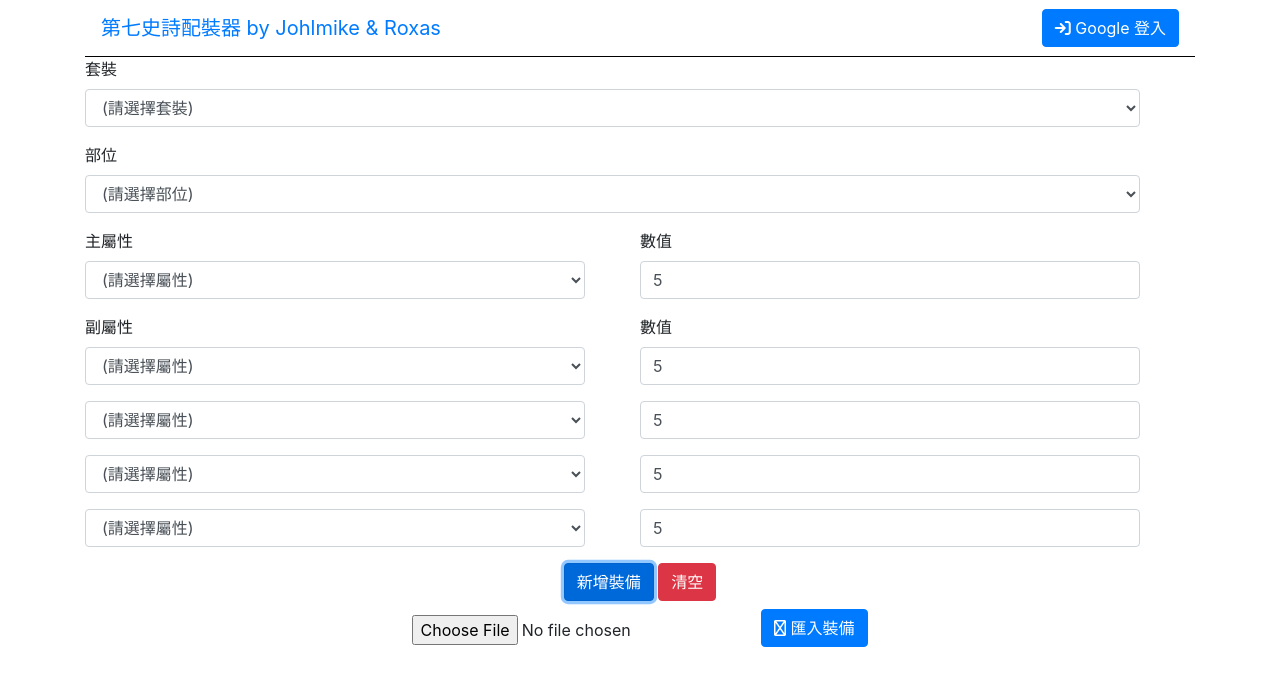
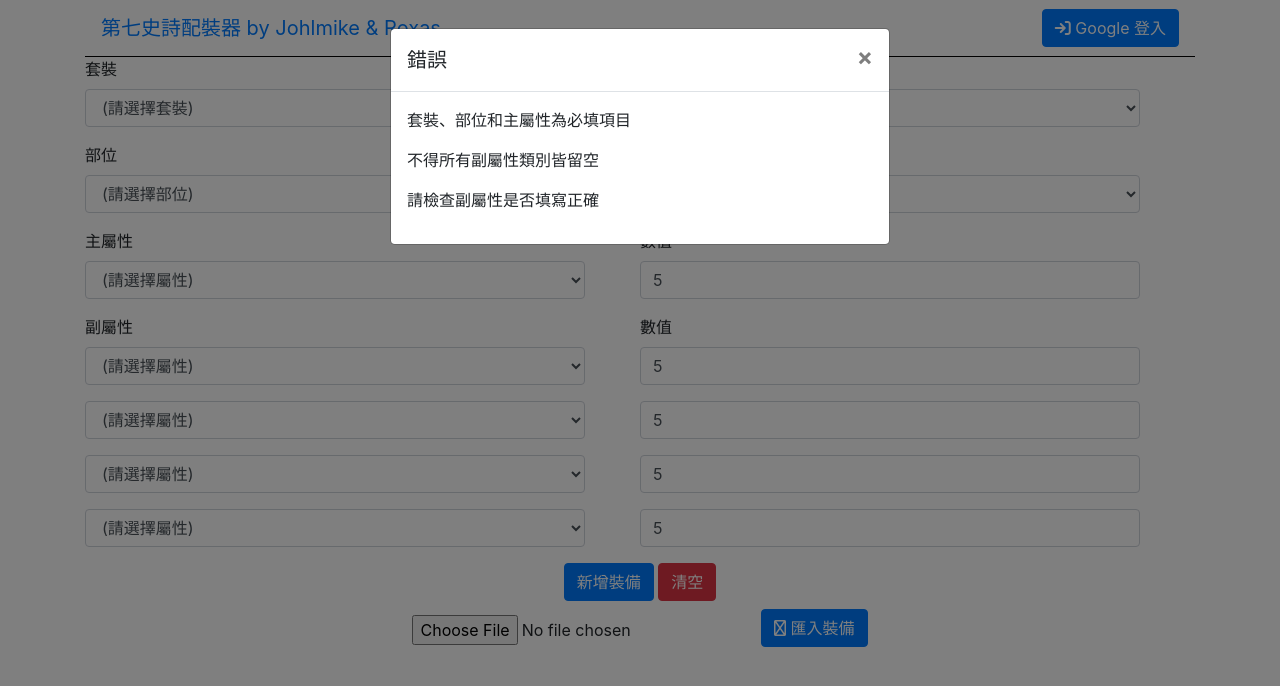
Before and after one commit to johlmike/epic7gear, a plain HTML site: page public/index.html in a window 1280 px wide. Both pictures are taken after typing "5", "5", "5", "5", "5" into the empty fields and a click on the button "新增裝備". Drawn offline with nearby package versions, Linux system fonts and the light colour scheme; no server answers; some icons are missing.

Commit message:
新增錯誤訊息Modal
1. 刪除多餘console.log
2. 建議錯誤訊息Modal

```diff
--- a/public/index.html
+++ b/public/index.html
@@ -4,7 +4,7 @@
 <head>
   <meta charset="utf-8">
   <meta name="viewport" content="width=device-width, initial-scale=1, shrink-to-fit=no">
-  <title>第七史詩配裝器 - Epic 7 Gear Calculator by Johlmike & Roxas</title>
+  <title>第七史詩配裝器 - Epic 7 Gear Calculator</title>
   <link rel="stylesheet" href="https://stackpath.bootstrapcdn.com/bootstrap/4.5.0/css/bootstrap.min.css" integrity="sha384-9aIt2nRpC12Uk9gS9baDl411NQApFmC26EwAOH8WgZl5MYYxFfc+NcPb1dKGj7Sk" crossorigin="anonymous">
   <script src="https://kit.fontawesome.com/ddae8aa186.js" crossorigin="anonymous"></script>
   <link rel="stylesheet" type="text/css" href="css/main.css">
@@ -176,9 +176,9 @@
         <center>
           <input type="file" id="fileinput">
           <button class="btn btn-primary mb-2" id="importCsvBtn">
-              <i class="far fa-file-import"></i>
-              匯入裝備
-            </button>
+            <i class="far fa-file-import"></i>
+            匯入裝備
+          </button>
         </center>
       </section>
     </main>
@@ -186,15 +186,28 @@
     <div class="row calculator"></div>
     <footer></footer>
   </div>
+  <!-- 錯誤訊息Modal -->
+  <div class="modal" tabindex="-1" role="dialog" id="errorModal">
+    <div class="modal-dialog">
+      <div class="modal-content">
+        <div class="modal-header">
+          <h5 class="modal-title">錯誤</h5>
+          <button type="button" class="close" data-dismiss="modal" aria-label="Close">
+            <span aria-hidden="true">&times;</span>
+          </button>
+        </div>
+        <div class="modal-body" id="errorMsg">
+        </div>
+      </div>
+    </div>
+  </div>
   <script src="https://code.jquery.com/jquery-3.5.1.slim.min.js" integrity="sha384-DfXdz2htPH0lsSSs5nCTpuj/zy4C+OGpamoFVy38MVBnE+IbbVYUew+OrCXaRkfj" crossorigin="anonymous"></script>
   <script src="https://cdn.jsdelivr.net/npm/popper.js@1.16.0/dist/umd/popper.min.js" integrity="sha384-Q6E9RHvbIyZFJoft+2mJbHaEWldlvI9IOYy5n3zV9zzTtmI3UksdQRVvoxMfooAo" crossorigin="anonymous"></script>
   <script src="https://stackpath.bootstrapcdn.com/bootstrap/4.5.0/js/bootstrap.min.js" integrity="sha384-OgVRvuATP1z7JjHLkuOU7Xw704+h835Lr+6QL9UvYjZE3Ipu6Tp75j7Bh/kR0JKI" crossorigin="anonymous"></script>
   <!-- Firebase App (the core Firebase SDK) is always required and must be listed first -->
   <script src="https://www.gstatic.com/firebasejs/7.14.5/firebase-app.js"></script>
-
   <!-- If you enabled Analytics in your project, add the Firebase SDK for Analytics -->
   <script src="https://www.gstatic.com/firebasejs/7.14.5/firebase-analytics.js"></script>
-
   <!-- Add Firebase products that you want to use -->
   <script src="https://www.gstatic.com/firebasejs/7.14.5/firebase-auth.js"></script>
   <script src="https://www.gstatic.com/firebasejs/7.14.5/firebase-firestore.js"></script>
--- a/public/js/main.js
+++ b/public/js/main.js
@@ -41,6 +41,8 @@
     formReady = checkGearFrom();
     if (formReady) {
       sendGearForm();
+    } else {
+      $('#errorModal').modal();
     }
   });
 
@@ -166,27 +168,33 @@
     let subStatType = [];
     let subStat = [];
     let ready = true;
+    let error = {
+      allRequired: true,
+      allSubStatNotEmpty: true,
+      subStatNotRepeat: true,
+      subStatCorrect: true,
+      mainStatSubStatNotRepeat: true,
+    };
+    let errorHtml = "";
     // 取得所有副屬性的類別和數值
     for (let i = 0; i < 4; i++) {
       subStatType.push($(`#subStat${i+1}-type`).val());
       subStat.push($(`#subStat${i+1}`).val());
     }
-
     /*
     檢查開始
     */
-
     // 檢查所有必填項目已填
     let required = $('input,select').filter('[required]:visible');
     required.each(function() {
       if ($(this).val() == '' || $(this).val() == null) {
-        console.log('錯誤！套裝、部位和主屬性為必填項目');
+        error.allRequired = false;
         ready = false;
       }
     });
     // 全部副屬性都空的報錯
     if (subStatType[0] == "" && subStatType[1] == "" && subStatType[2] == "" && subStatType[3] == "") {
-      console.log('錯誤！不得所有副屬性類別皆留空');
+      error.allSubStatNotEmpty = false;
       ready = false;
     }
     // 檢查所有副屬性類別不重複
@@ -200,7 +208,7 @@
         }
       }
       if (!wrongError) {
-        console.log('錯誤！副屬性類別不得重複');
+        error.mainStatSubStatNotRepeat = false;
         ready = false;
       }
     }
@@ -208,13 +216,13 @@
     for (var i = 0; i < subStatType.length; i++) {
       if (subStatType[i] != "") {
         if (subStat[i] == "") {
-          console.log('錯誤！請檢查副屬性是否填寫正確');
+          error.subStatCorrect = false;
           ready = false;
         }
 
       } else {
         if (subStat[i] != "") {
-          console.log('錯誤！請檢查副屬性是否填寫正確');
+          error.subStatCorrect = false;
           ready = false;
         }
       }
@@ -222,10 +230,29 @@
     // 檢查主屬性和副屬性是否重複
     subStatType.forEach(function(type){
       if( mainStatType === type ){
-        console.log('錯誤！主屬性和副屬性不得重複');
+        error.subStatNotRepeat = false;
         ready = false;
       }
     });
+    // 設定錯誤訊息文字
+    if( !error.allRequired ){
+      errorHtml += "<p>套裝、部位和主屬性為必填項目</p>";
+    }
+    if( !error.allSubStatNotEmpty ){
+      errorHtml += "<p>不得所有副屬性類別皆留空</p>";
+    }
+    if( !error.mainStatSubStatNotRepeat ){
+      errorHtml += "<p>副屬性類別不得重複</p>";
+    }
+    if( !error.subStatCorrect ){
+      errorHtml += "<p>請檢查副屬性是否填寫正確</p>";
+    }
+    if( !error.subStatNotRepeat ){
+      errorHtml += "<p>主屬性和副屬性不得重複</p>";
+    }
+    // 填入錯誤訊息Modal
+    $("#errorMsg").html(errorHtml);
+    // 回傳Ready值
     return ready;
   }
 
@@ -299,7 +326,7 @@
           gears.forEach(function(gear) {
             db.collection("users").doc(userID).collection("gearlist").add(gear)
               .then(function(docRef) {
-                console.log("Document written with ID: ", docRef.id);
+                // console.log("Document written with ID: ", docRef.id);
                 getAllGear();
               })
               .catch(function(error) {
```
